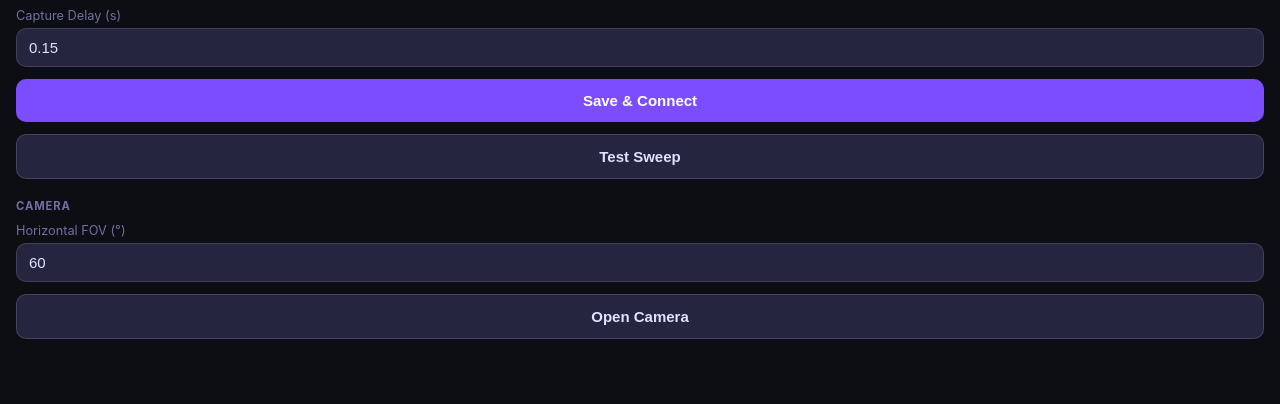
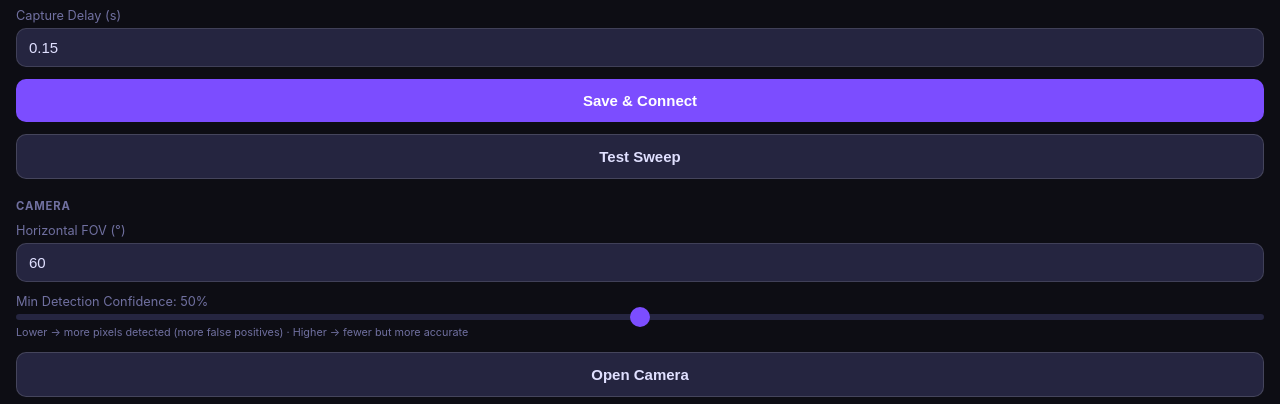
Before and after one commit to wbhartmanii/BlinkyMap, a PHP site: page /blinkymap/index.html in a window 1280 px wide. Shown: the part 396-800 px from the top of the page. Run offline with PHP 8.4, Linux system fonts and the light colour scheme; some libraries are stand-ins or nearby versions.

Commit message:
Add configurable min-confidence slider to Setup tab
Replaces hardcoded 0.5 threshold with a 5-95% range slider (default 50%).
Live label shows current value. Hint text explains the trade-off.
Threshold is read each pixel_on so changes take effect mid-scan.

https://claude.ai/code/session_01GbE5dQQpt5hLgBer6Wgpjj

```diff
--- a/www/blinkymap/app.js
+++ b/www/blinkymap/app.js
@@ -24,6 +24,8 @@ const cfgStart       = document.getElementById("cfg-start");
 const cfgPixels      = document.getElementById("cfg-pixels");
 const cfgDelay       = document.getElementById("cfg-delay");
 const cfgFov         = document.getElementById("cfg-fov");
+const cfgMinConf     = document.getElementById("cfg-min-conf");
+const cfgMinConfVal  = document.getElementById("cfg-min-conf-val");
 const btnSaveConfig      = document.getElementById("btn-save-config");
 const controllerStatus   = document.getElementById("controller-status");
 const btnTestBlink       = document.getElementById("btn-test-blink");
@@ -153,7 +155,8 @@ async function handleServerMessage(msg) {
         const result = detectLED(camPreview, camCanvas, bgImageData, 25);
         // Draw amplified diff so user can see what the camera sees
         drawDiff(camCanvas, bgImageData, msg.index, result);
-        if (result.found && result.conf >= 0.5) {
+        const minConf = parseInt(cfgMinConf.value) / 100;
+        if (result.found && result.conf >= minConf) {
           send({
             type: "detection",
             index: msg.index,
@@ -267,6 +270,11 @@ function showTestResult(ok, message) {
     _testResultTimer = setTimeout(() => { testResultMsg.style.display = "none"; }, 8000);
   }
 }
+
+// ── Min-confidence slider ─────────────────────────────────────────────────────
+cfgMinConf.addEventListener("input", () => {
+  cfgMinConfVal.textContent = `${cfgMinConf.value}%`;
+});
 
 // ── Camera ────────────────────────────────────────────────────────────────────
 btnOpenCamera.addEventListener("click", async () => {
--- a/www/blinkymap/index.html
+++ b/www/blinkymap/index.html
@@ -5,7 +5,7 @@
   <meta name="viewport" content="width=device-width, initial-scale=1.0, user-scalable=no" />
   <meta name="apple-mobile-web-app-capable" content="yes" />
   <title>BlinkyMap</title>
-  <link rel="stylesheet" href="style.css?v=8" />
+  <link rel="stylesheet" href="style.css?v=9" />
 
   <!-- Import map for Three.js (served locally after install.sh) -->
   <script type="importmap">
@@ -66,6 +66,11 @@
   <h2>Camera</h2>
   <label>Horizontal FOV (°)
     <input id="cfg-fov" type="number" value="60" min="20" max="170" step="1" />
+  </label>
+  <label>
+    <span>Min Detection Confidence: <span id="cfg-min-conf-val">50%</span></span>
+    <input id="cfg-min-conf" type="range" value="50" min="5" max="95" step="5" />
+    <span class="slider-hint">Lower → more pixels detected (more false positives) · Higher → fewer but more accurate</span>
   </label>
   <button class="btn-secondary wide" id="btn-open-camera">Open Camera</button>
   <video id="cam-preview" autoplay playsinline muted></video>
@@ -156,6 +161,6 @@
   </ol>
 </section>
 
-<script type="module" src="app.js?v=8"></script>
+<script type="module" src="app.js?v=9"></script>
 </body>
 </html>
--- a/www/blinkymap/style.css
+++ b/www/blinkymap/style.css
@@ -168,6 +168,37 @@ input:focus { border-color: var(--accent); }
 .ctrl-ok   { background: #1a3320; color: var(--green); border: 1px solid #69f0ae44; }
 .ctrl-fail { background: #2a2a10; color: var(--yellow); border: 1px solid #ffee5844; }
 
+/* ── Range slider ── */
+input[type="range"] {
+  -webkit-appearance: none;
+  width: 100%;
+  height: 6px;
+  border-radius: 999px;
+  background: var(--surface2);
+  outline: none;
+  border: none;
+  padding: 0;
+}
+input[type="range"]::-webkit-slider-thumb {
+  -webkit-appearance: none;
+  width: 20px; height: 20px;
+  border-radius: 50%;
+  background: var(--accent2);
+  cursor: pointer;
+}
+input[type="range"]::-moz-range-thumb {
+  width: 20px; height: 20px;
+  border-radius: 50%;
+  background: var(--accent2);
+  cursor: pointer;
+  border: none;
+}
+.slider-hint {
+  font-size: .72rem;
+  color: var(--muted);
+  line-height: 1.4;
+}
+
 /* ── Camera preview ── */
 #cam-preview {
   width: 100%; border-radius: var(--radius);
```
